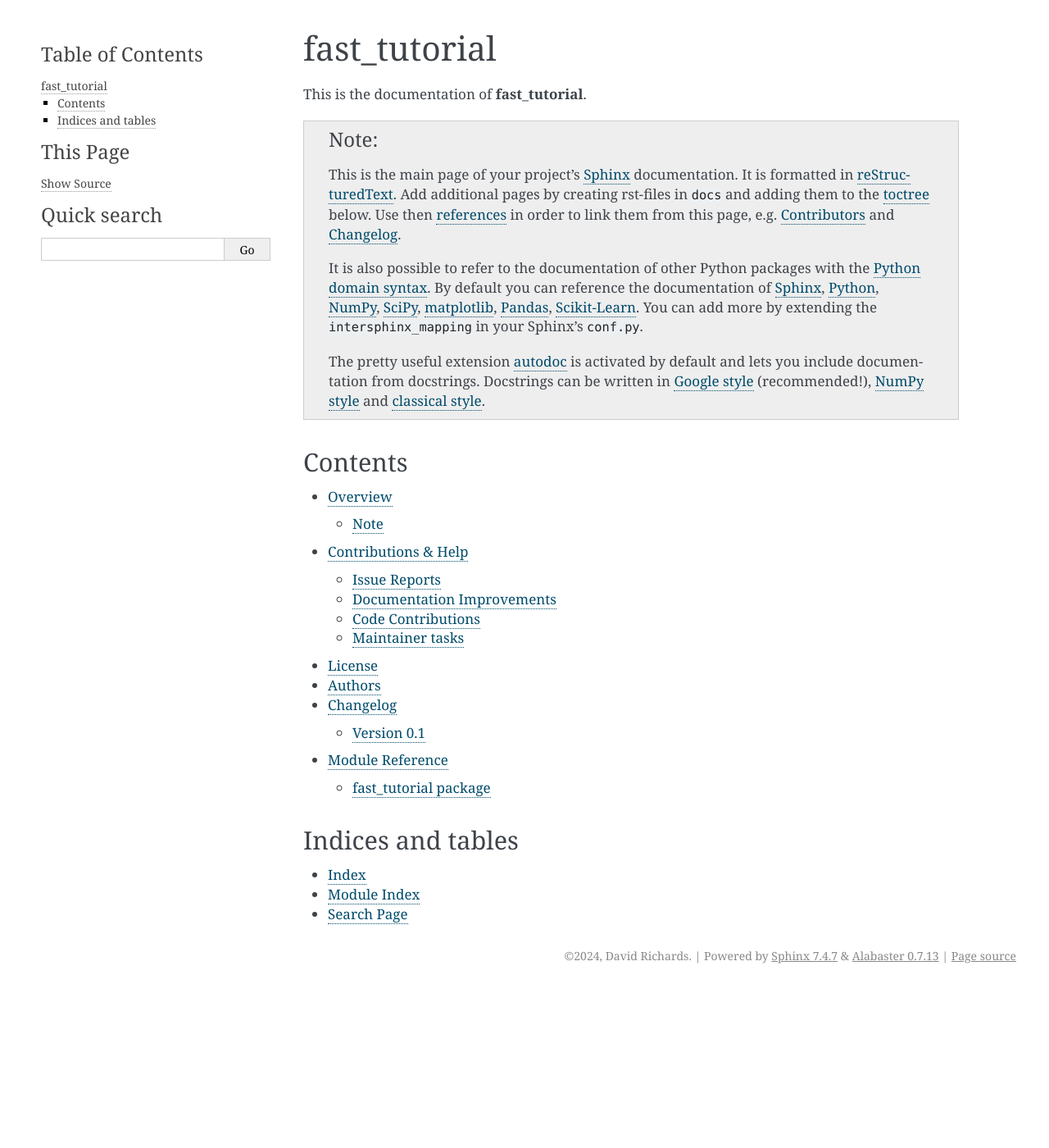
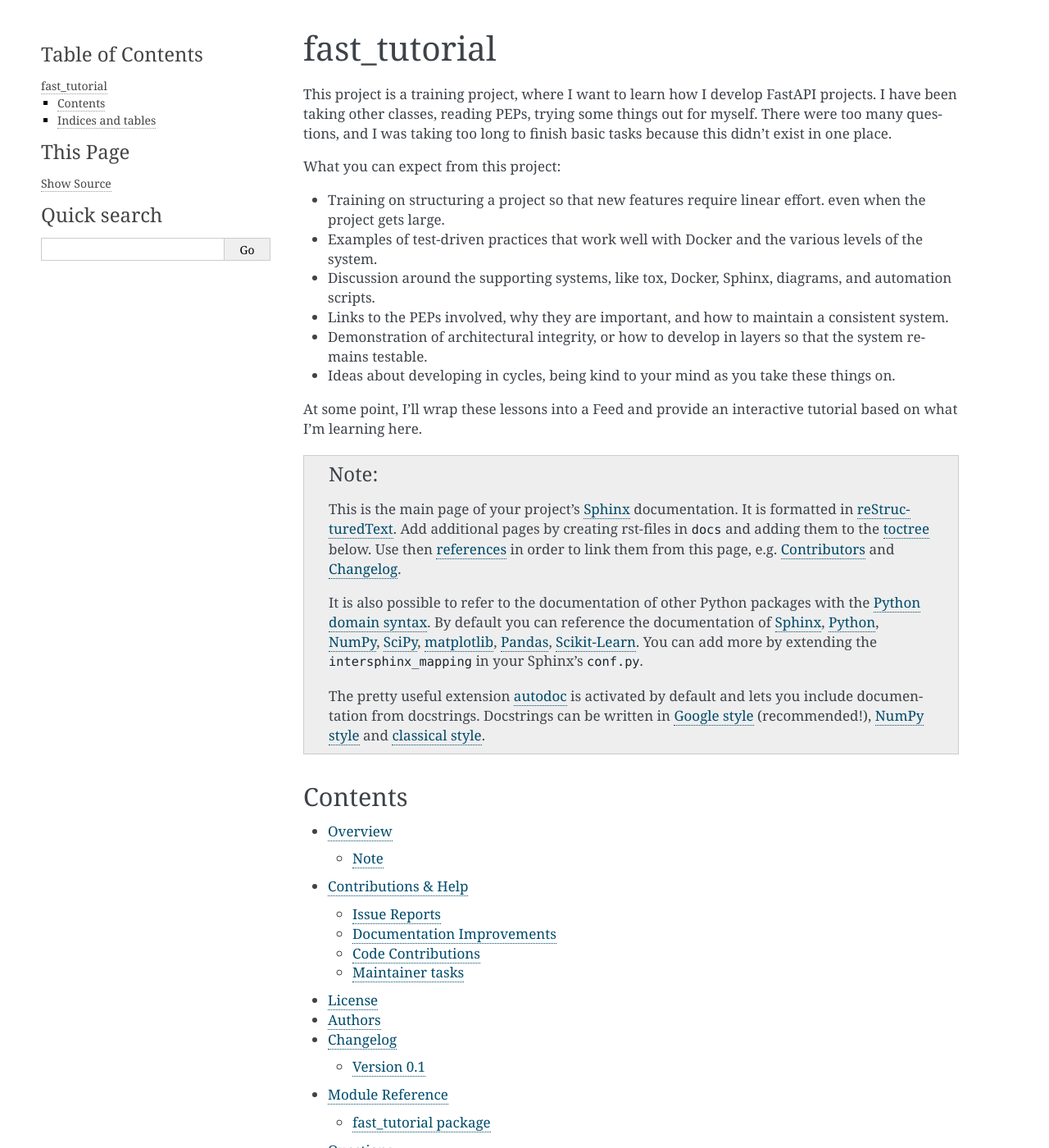
Before and after one commit to davidrichards/fast_template, a Sphinx documentation site: the page built from docs/index.rst, in a window 1280 px wide and 1400 px high. Shown: the whole window at 82% size. Built offline with Sphinx 7.4.7, drawn with Linux system fonts in a browser that asks for light colours.

```diff
--- a/docs/index.rst
+++ b/docs/index.rst
@@ -2,7 +2,19 @@
 fast_tutorial
 =============
 
-This is the documentation of **fast_tutorial**.
+This project is a training project, where I want to learn how I develop FastAPI projects. I have been taking other classes, reading PEPs, trying some things out for myself. There were too many questions, and I was taking too long to finish basic tasks because this didn't exist in one place.
+
+What you can expect from this project:
+
+* Training on structuring a project so that new features require linear effort. even when the project gets large.
+* Examples of test-driven practices that work well with Docker and the various levels of the system.
+* Discussion around the supporting systems, like tox, Docker, Sphinx, diagrams, and automation scripts.
+* Links to the PEPs involved, why they are important, and how to maintain a consistent system.
+* Demonstration of architectural integrity, or how to develop in layers so that the system remains testable.
+* Ideas about developing in cycles, being kind to your mind as you take these things on.
+
+At some point, I'll wrap these lessons into a Feed and provide an interactive tutorial based on what I'm learning here.
+
 
 .. note::
 
@@ -35,6 +47,7 @@ Contents
    Authors <authors>
    Changelog <changelog>
    Module Reference <api/modules>
+   Questions <questions>
 
 
 Indices and tables
```
Also changed, not shown: docs/humane_coding.rst (added, +24 -0 lines), docs/questions.rst (added, +30 -0 lines), 1 other file.
